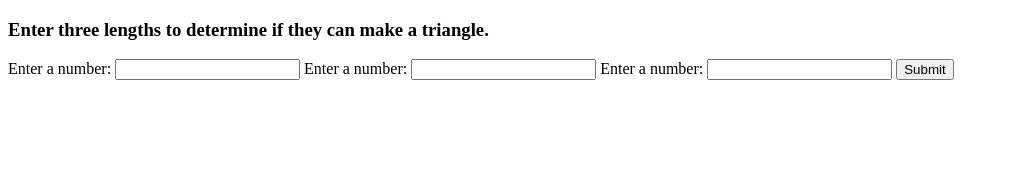
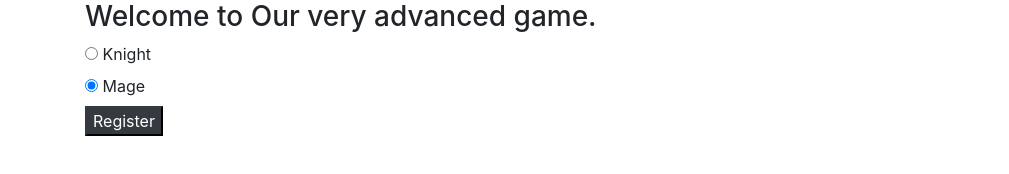
Before and after one commit to jakeedgar/rpg-maker, a website built with webpack: page src/index.html in a window 1280 px wide. Shown: the whole page, without its empty margins (0-1009 px from the left). Built offline with nearby package versions, Linux system fonts and the light colour scheme.

Commit message:
begin UI infrastructure
Co-authored-by: Meron G. Tekie <MeronTekie@users.noreply.github.com>
Co-authored-by: m-wright92 <m-wright92@users.noreply.github.com>

```diff
--- a/package.json
+++ b/package.json
@@ -1,5 +1,5 @@
 {
-  "name": "shape-tracker",
+  "name": "rpg-maker",
   "version": "1.0.0",
   "description": "",
   "main": "index.js",
--- a/src/index.html
+++ b/src/index.html
@@ -1,25 +1,24 @@
 <!DOCTYPE html>
 <html lang="en-US">
   <head>
-    <script
-      src="https://code.jquery.com/jquery-3.5.1.min.js"
-      integrity="sha256-9/aliU8dGd2tb6OSsuzixeV4y/faTqgFtohetphbbj0="
-      crossorigin="anonymous"
-    ></script>
-
-    <title>Shape Tracker</title>
+    <title>RPG FOR FREE</title>
   </head>
   <body>
-    <h3>Enter three lengths to determine if they can make a triangle.</h3>
-    <form id="triangle-checker-form">
-      <label for="length1">Enter a number:</label>
-      <input id="length1" type="number" />
-      <label for="length2">Enter a number:</label>
-      <input id="length2" type="number" />
-      <label for="length3">Enter a number:</label>
-      <input id="length3" type="number" />
-      <button type="submit">Submit</button>
-    </form>
-    <ul id="response"></ul>
+    <div class="container">
+      <h3>Welcome to Our very advanced game.</h3>
+      <form id="game">
+        <div class="form-group">
+          <div class="radio">
+            <input type="radio" name="player" value="knight" checked>
+            <label for="player">Knight</label>
+          </div>
+          <div class="radio">
+            <input type="radio" name="player" value="mage" checked>
+            <label for="player">Mage</label>
+          </div>
+          <button type="submit" class="btn-dark">Register</button>
+        </div>
+      </form>
+    </div>
   </body>
 </html>
--- a/src/index.js
+++ b/src/index.js
@@ -0,0 +1,3 @@
+import 'bootstrap';
+import 'bootstrap/dist/css/bootstrap.min.css';
+import './css/styles.css';
```
Also changed, not shown: src/css/styles.css (added).
